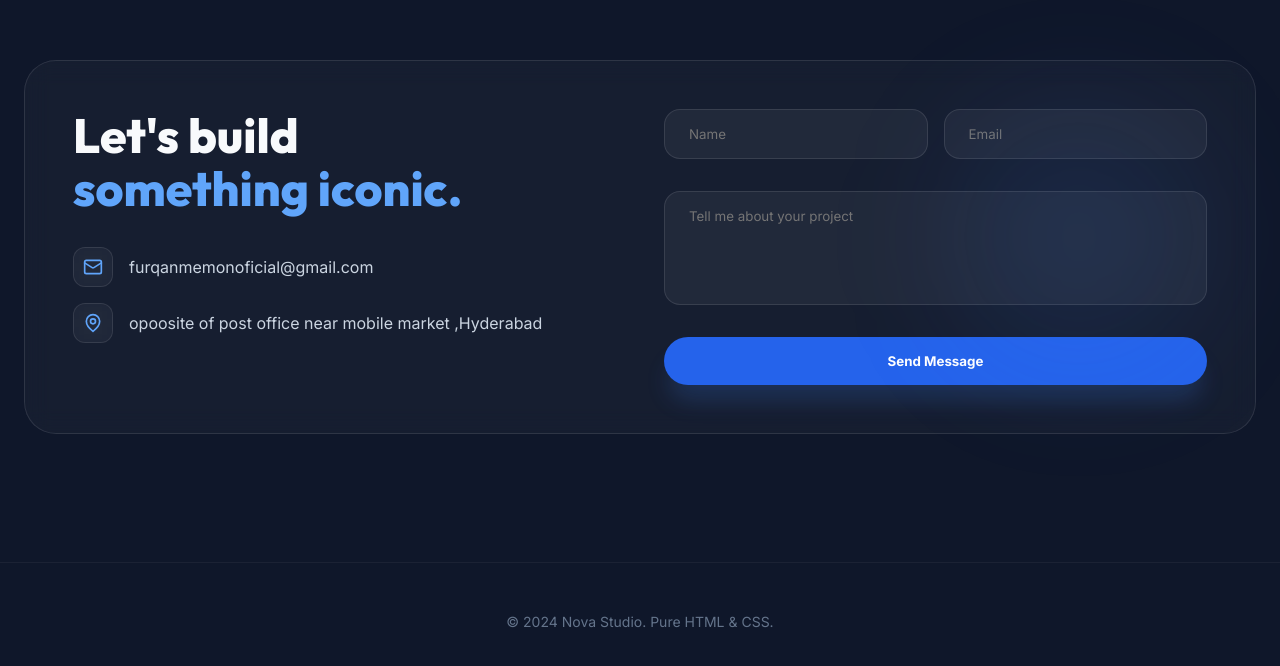
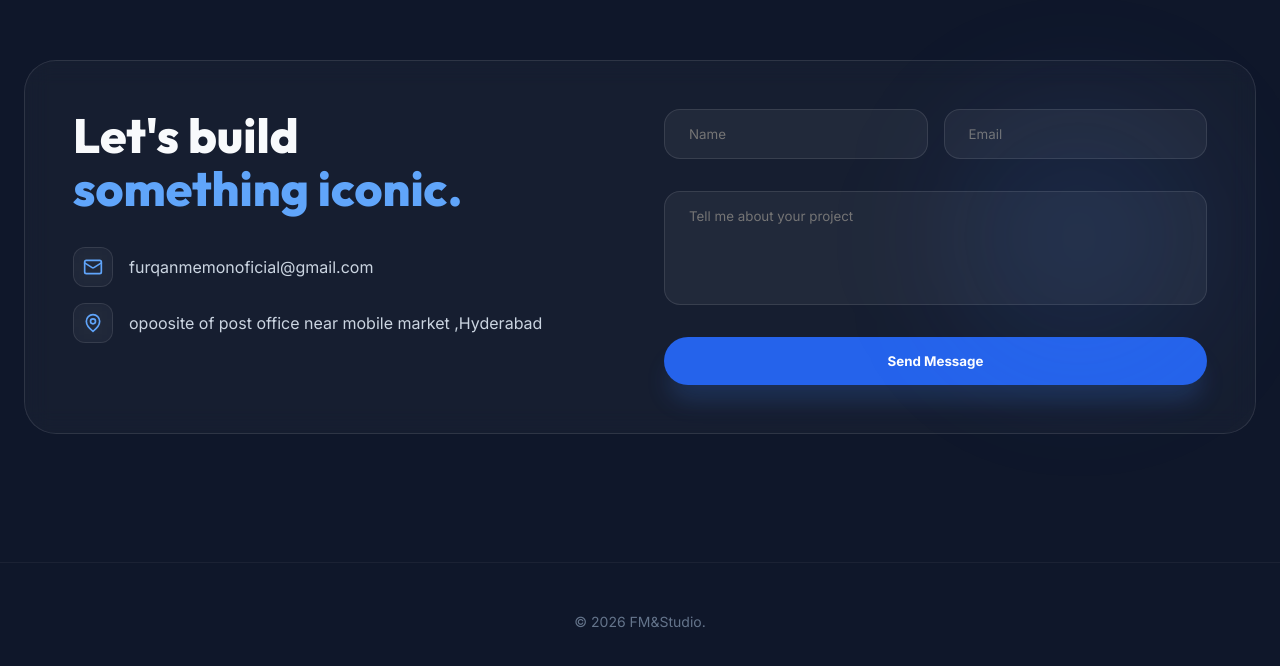
Before and after one commit to fmgitacc-commits/project-web, a plain HTML site: page index.html in a window 1280 px wide. Shown: the part 2405-3071 px from the top of the page. Drawn offline with Linux system fonts and the light colour scheme.

Commit message:
Update index.html

```diff
--- a/index.html
+++ b/index.html
@@ -297,7 +297,7 @@
   </section>
 
   <footer class="footer-style">
-    <p>© 2024 Nova Studio. Pure HTML & CSS.</p>
+    <p>© 2026 FM&Studio. </p>
   </footer>
 </body>
 
```
